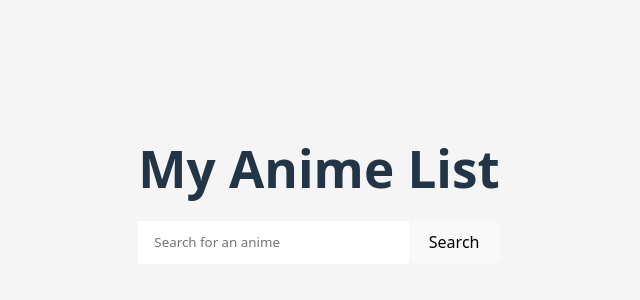
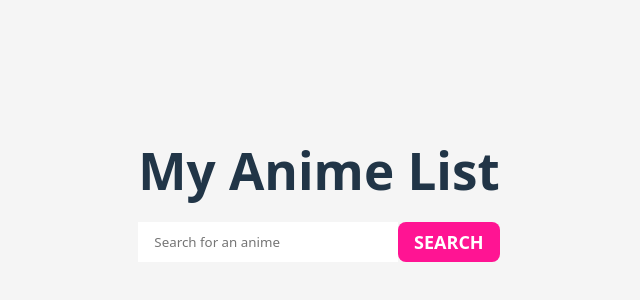
Before and after one commit to mirzavic4869/anime-list, a Vue app: page / in a window 1280 px wide. Shown: the part 186-486 px from the top of the page, without its empty margins (321-961 px from the left). Built offline with nearby package versions, Linux system fonts and the light colour scheme.

Commit message:
add styling

```diff
--- a/src/App.vue
+++ b/src/App.vue
@@ -33,7 +33,7 @@
 		my_anime.value.push({
 			id: anime.mal_id,
 			title: anime.title,
-			image: anime.image.jpg.image_url,
+			image: anime.images.jpg.image_url,
 			total_episodes: anime.episodes,
 			watched_episodes: 0,
 		});
@@ -60,7 +60,7 @@
 		<h1>My Anime List</h1>
 		<form @submit.prevent="searchAnime">
 			<input type="text" placeholder="Search for an anime" v-model="query" @input="handleInput" />
-			<button type="submit">Search</button>
+			<button class="button" type="submit">Search</button>
 		</form>
 
 		<div class="results" v-if="search_results.length > 0">
@@ -70,7 +70,7 @@
 					<h3>{{ anime.title }}</h3>
 					<p :title="anime.synopsis" v-if="anime.synopsis">{{ anime.synopsis.slice(0, 120) }} ...</p>
 					<span class="flex-1"></span>
-					<button @click="addAnime(anime)">Add to my anime</button>
+					<button class="button" @click="addAnime(anime)">Add to my anime</button>
 				</div>
 			</div>
 		</div>
@@ -83,8 +83,8 @@
 				<h3>{{ anime.title }}</h3>
 				<div class="flex-1"></div>
 				<span class="episodes"> {{ anime.watched_episodes }} / {{ anime.total_episodes }} </span>
-				<button v-if="anime.watched_episodes !== anime.total_episodes" @click="increaseWatch(anime)">+</button>
-				<button v-if="anime.watched_episodes > 0" @click="decreaseWatc(anime)">-</button>
+				<button class="button" v-if="anime.watched_episodes !== anime.total_episodes" @click="increaseWatch(anime)">+</button>
+				<button class="button" v-if="anime.watched_episodes > 0" @click="decreaseWatch(anime)">-</button>
 			</div>
 		</div>
 	</main>
@@ -156,6 +156,26 @@
 		margin-right: 1rem;
 	}
 
+	.button {
+		appearance: none;
+		outline: none;
+		border: none;
+		background: none;
+		cursor: pointer;
+		display: block;
+		padding: 0.5rem 1rem;
+		background-image: linear-gradient(to right, deeppink 50%, darkviolet 50%);
+		background-size: 200%;
+		color: white;
+		font-size: 1.125rem;
+		font-weight: bold;
+		text-transform: uppercase;
+		transition: 0.4s;
+	}
+	.button:hover {
+		background-position: right;
+	}
+
 	.details {
 		flex: 1 1 0%;
 		display: flex;
@@ -165,6 +185,7 @@
 
 	.flex-1 {
 		flex: 1 1 0%;
+		display: block;
 	}
 
 	.details h3 {
@@ -182,7 +203,7 @@
 		margin-left: auto;
 	}
 
-	.mayanime .anime {
+	.myanime .anime {
 		display: flex;
 		align-items: center;
 		margin-bottom: 1.5rem;
@@ -190,6 +211,12 @@
 		padding: 1rem;
 		border-radius: 0.5rem;
 		box-shadow: 0px 2px 4px rgba(0, 0, 0, 0.1);
+	}
+
+	.myanime h2 {
+		color: #888;
+		font-weight: 400;
+		margin-bottom: 1.5rem;
 	}
 
 	.anime img {
@@ -213,4 +240,8 @@
 	.anime .button:first-of-type {
 		margin-right: 1rem;
 	}
+
+	.anime .button:last-of-type {
+		margin-right: 0;
+	}
 </style>
```
